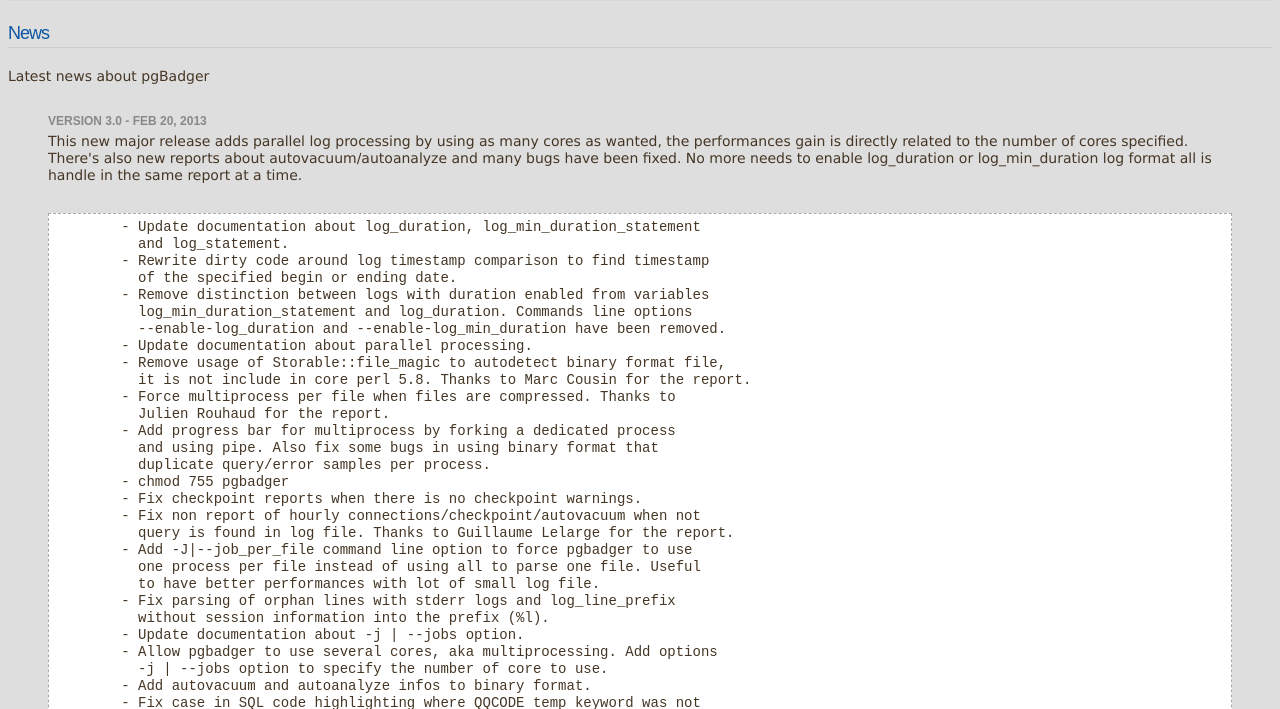
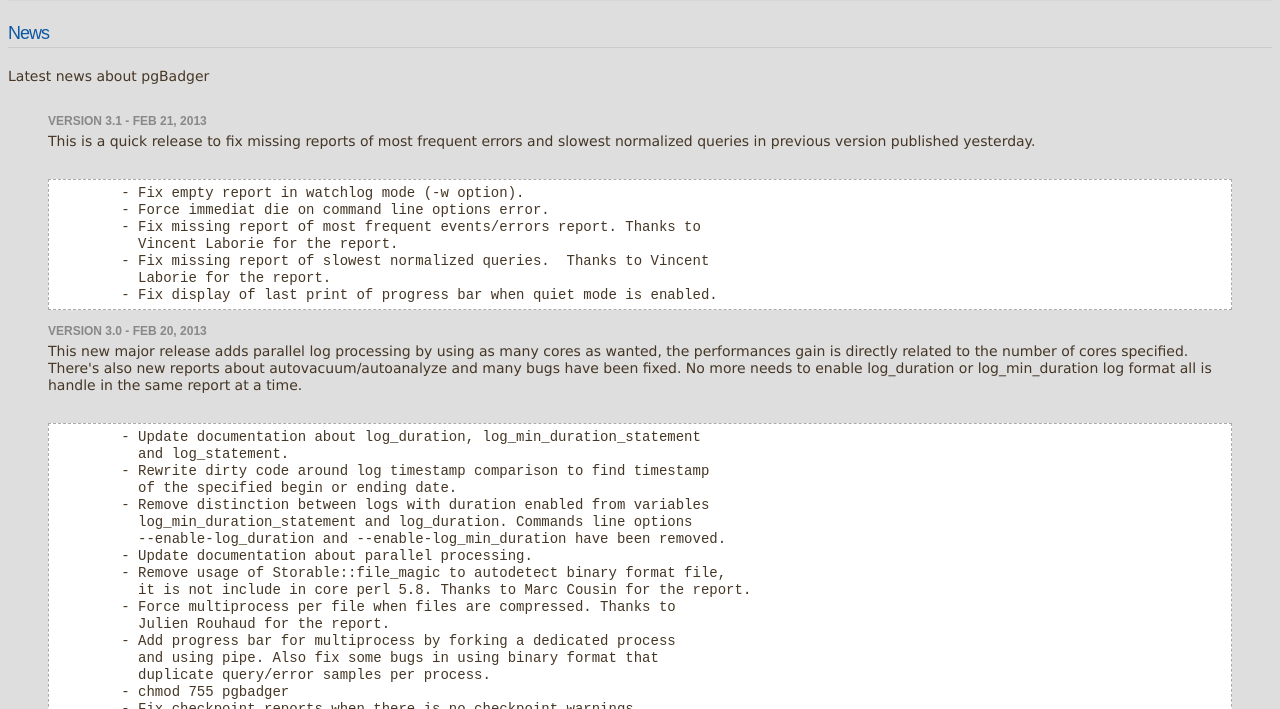
Before and after one commit to darold/pgbadger, a plain HTML site: page news.html in a window 1280 px wide. Shown: the part 91-800 px from the top of the page. Drawn offline with Linux system fonts and the light colour scheme.

Commit message:
Add v3.1 news.

```diff
--- a/news.html
+++ b/news.html
@@ -26,6 +26,21 @@
 <p>Latest news about pgBadger</p>
 
 <blockquote>
+<h3>Version 3.1 - Feb 21, 2013</h3>
+<p>
+This is a quick release to fix missing reports of most frequent errors and slowest
+normalized queries in previous version published yesterday.
+</p>
+<pre>
+        - Fix empty report in watchlog mode (-w option).
+        - Force immediat die on command line options error.
+        - Fix missing report of most frequent events/errors report. Thanks to
+          Vincent Laborie for the report.
+        - Fix missing report of slowest normalized queries.  Thanks to Vincent
+          Laborie for the report.
+        - Fix display of last print of progress bar when quiet mode is enabled.
+</pre>
+
 <h3>Version 3.0 - Feb 20, 2013</h3>
 <p>
 This new major release adds parallel log processing by using as many cores as wanted, the performances gain is directly related to the number of cores specified. There's also new reports about autovacuum/autoanalyze and many bugs have been fixed. No more needs to enable log_duration or log_min_duration log format all is handle in the same report at a time.
```
